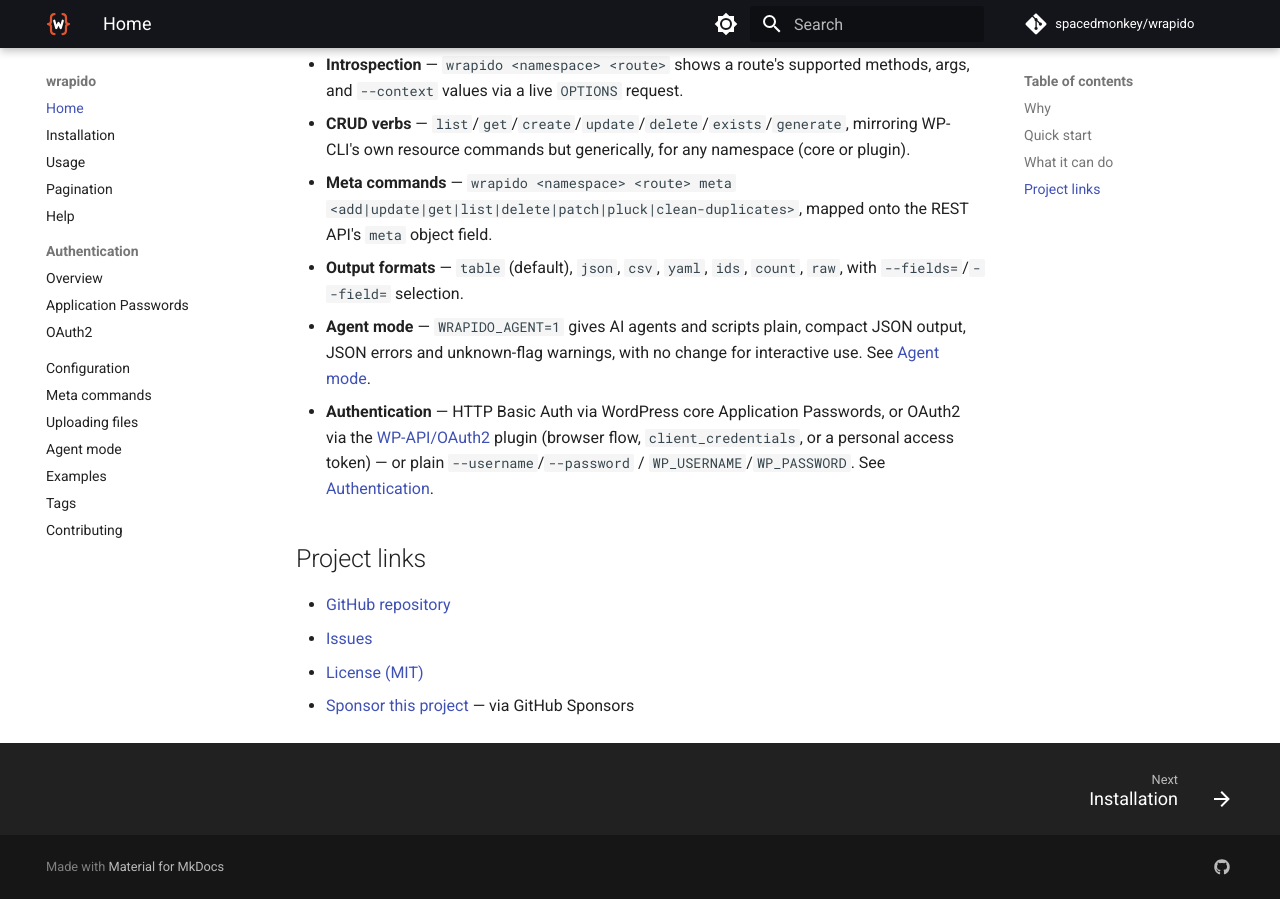
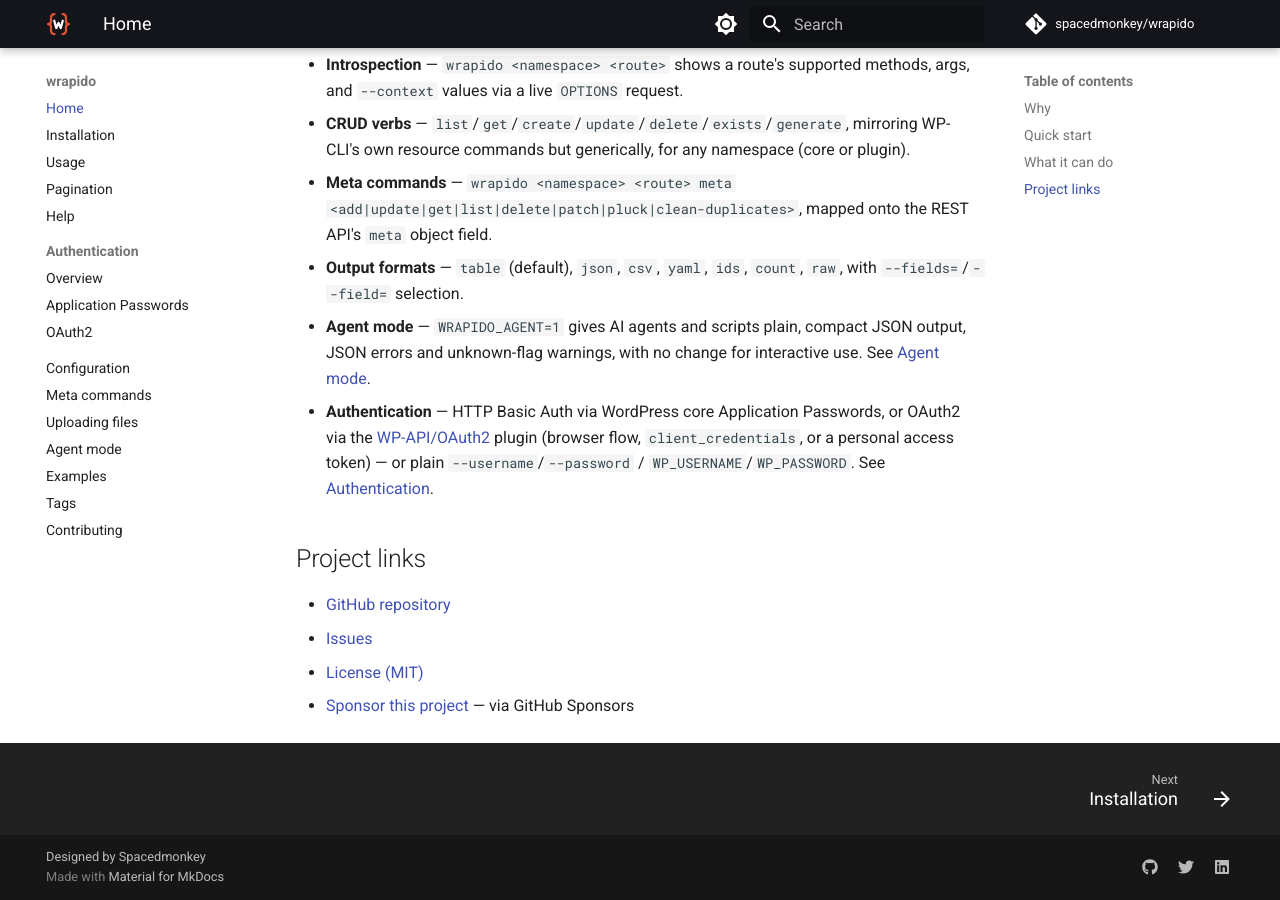
Before and after one commit to spacedmonkey/wp-rest-cli, an MkDocs documentation site: the page built from docs/index.md, in a window 1280 px wide and 900 px high, scrolled down 1422 px. Built offline with MkDocs 1.6.1 and Material for MkDocs 9.7.7, drawn with Linux system fonts in a browser that asks for light colours; comment, search, counter and statistics services are not loaded.

Commit message:
Add designer credit and social links to the docs footer
Co-Authored-By: Claude Sonnet 5 <noreply@anthropic.com>

```diff
--- a/mkdocs.yml
+++ b/mkdocs.yml
@@ -87,7 +87,14 @@ plugins:
   - search
   - tags
 
+copyright: >
+  Designed by <a href="https://spacedmonkey.com" target="_blank" rel="noopener">Spacedmonkey</a>
+
 extra:
   social:
     - icon: fontawesome/brands/github
       link: https://github.com/spacedmonkey/wrapido
+    - icon: fontawesome/brands/twitter
+      link: https://twitter.com/thespacedmonkey
+    - icon: fontawesome/brands/linkedin
+      link: https://www.linkedin.com/in/jonathandavidharris/
```
